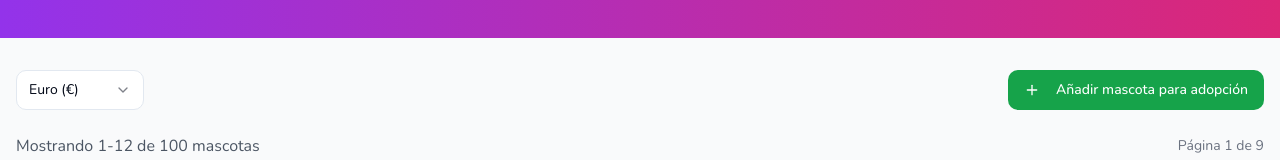
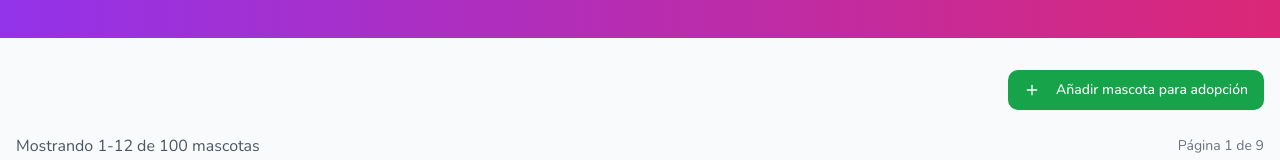
Before and after one commit to mikeplasc/petbnb-paw-palace-ui, a React (Vite) app: page /adoption in a window 1280 px wide. Shown: the part 343-503 px from the top of the page. Built offline with nearby package versions, Linux system fonts and the light colour scheme.

Commit message:
Remove currency filter from Adoption
Use currency setting from user settings instead of a filter in the adoption section.

```diff
--- a/src/pages/Adoption.tsx
+++ b/src/pages/Adoption.tsx
@@ -13,7 +13,6 @@ import AdoptionModal from '@/components/AdoptionModal';
 import AdoptionConfirmModal from '@/components/AdoptionConfirmModal';
 import AddPetForm from '@/components/AddPetForm';
 import EditPetForm from '@/components/EditPetForm';
-import CurrencySelector from '@/components/CurrencySelector';
 
 const PETS_PER_PAGE = 12;
 const CURRENT_USER_EMAIL = 'juan.perez@email.com'; // Simular usuario actual
@@ -251,9 +250,8 @@ const Adoption = () => {
       </div>
 
       <div className="container mx-auto px-4 py-8">
-        {/* Add Pet Form and Currency Selector */}
-        <div className="mb-6 flex justify-between items-center">
-          <CurrencySelector />
+        {/* Add Pet Form */}
+        <div className="mb-6 flex justify-end">
           <AddPetForm onAddPet={handleAddPet} />
         </div>
 
```
